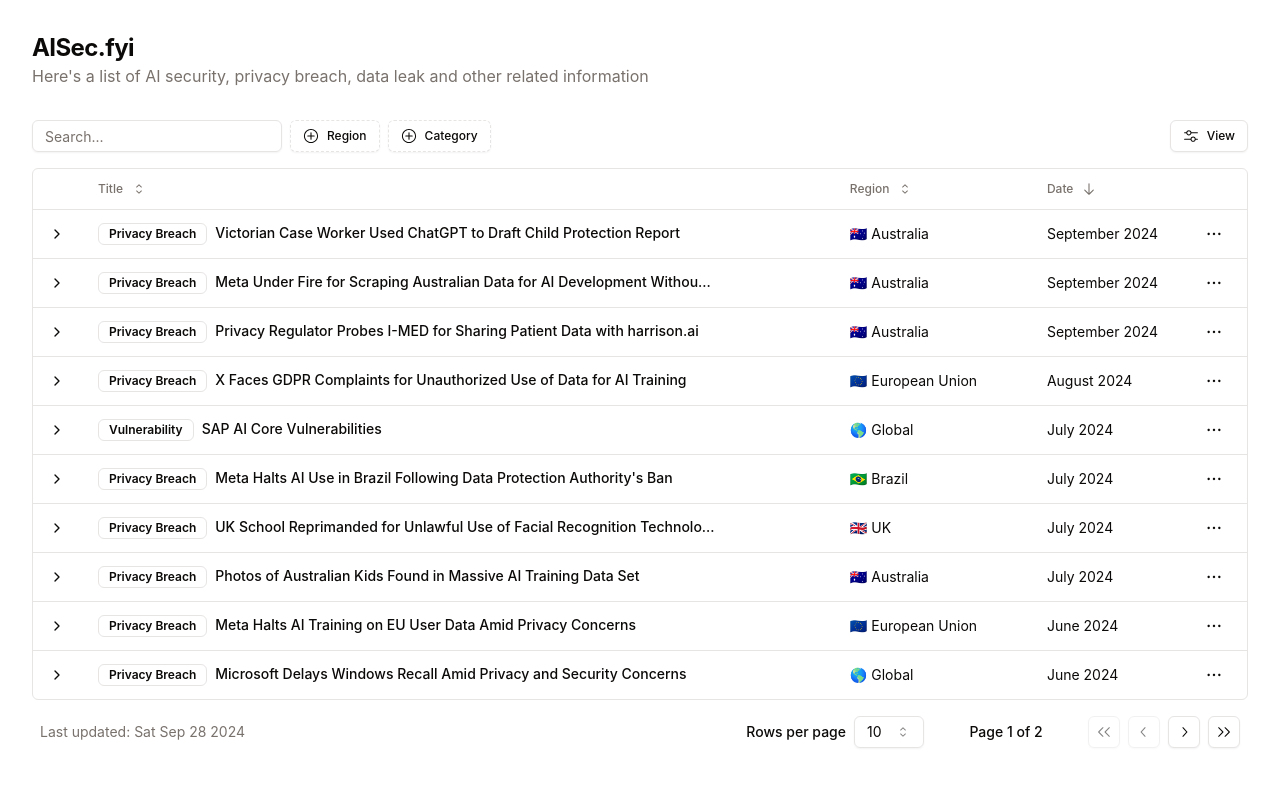
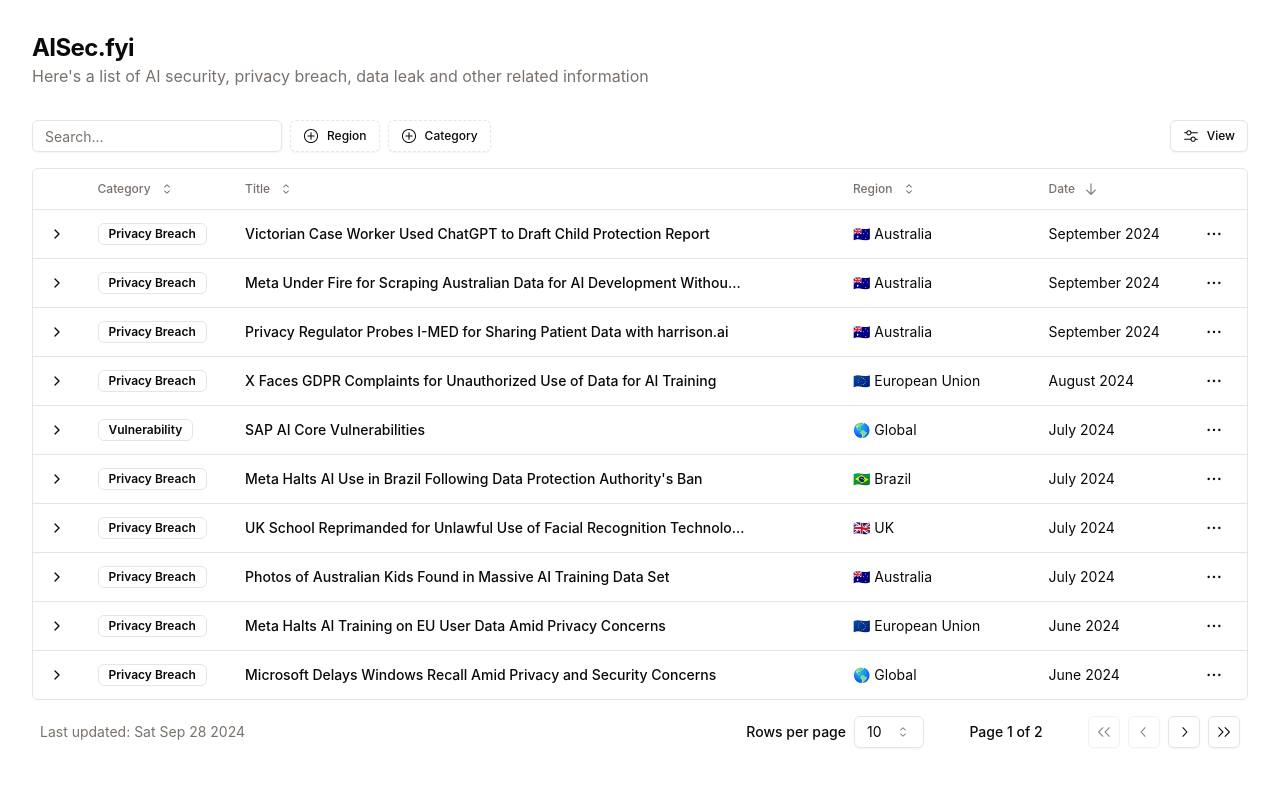
Before and after one commit to subrosa-ai/aisec.fyi, a Next.js app: page / in a window 1280 px wide. Shown: the top 786 px of the page. Built offline with nearby package versions, Linux system fonts and the light colour scheme.

Commit message:
restructure category and title

```diff
--- a/src/components/parts/columns.tsx
+++ b/src/components/parts/columns.tsx
@@ -33,9 +33,9 @@
     },
   },
   {
-    accessorKey: "title",
+    accessorKey: "category",
     header: ({ column }) => (
-      <DataTableColumnHeader column={column} title="Title" />
+      <DataTableColumnHeader column={column} title="Category" />
     ),
     cell: ({ row }) => {
       const label = category.find((category) => category.value === row.original.category)
@@ -43,6 +43,22 @@
       return (
         <div className="flex space-x-2">
           {label && <Badge variant="outline">{label.label}</Badge>}
+        </div>
+      )
+    },
+    filterFn: (row, _, value) => {
+      return value.includes(row.original.category)
+    },
+  },
+  {
+    accessorKey: "title",
+    header: ({ column }) => (
+      <DataTableColumnHeader column={column} title="Title" />
+    ),
+    cell: ({ row }) => {
+
+      return (
+        <div className="flex space-x-2">
           <span className="max-w-[500px] truncate font-medium">
             {row.getValue("title")}
           </span>
@@ -50,7 +66,7 @@
       )
     },
     filterFn: (row, _, value) => {
-      return value.includes(row.original.category)
+      return row.original.title.toLocaleLowerCase().includes(value.toLocaleLowerCase())
     },
   },
   {
--- a/src/components/parts/data-table-toolbar.tsx
+++ b/src/components/parts/data-table-toolbar.tsx
@@ -37,9 +37,9 @@
             options={regions}
           />
       )}
-        {table.getColumn("title") && (
+        {table.getColumn("category") && (
           <DataTableFacetedFilter
-            column={table.getColumn("title")}
+            column={table.getColumn("category")}
             title="Category"
             options={category}
           />
```
